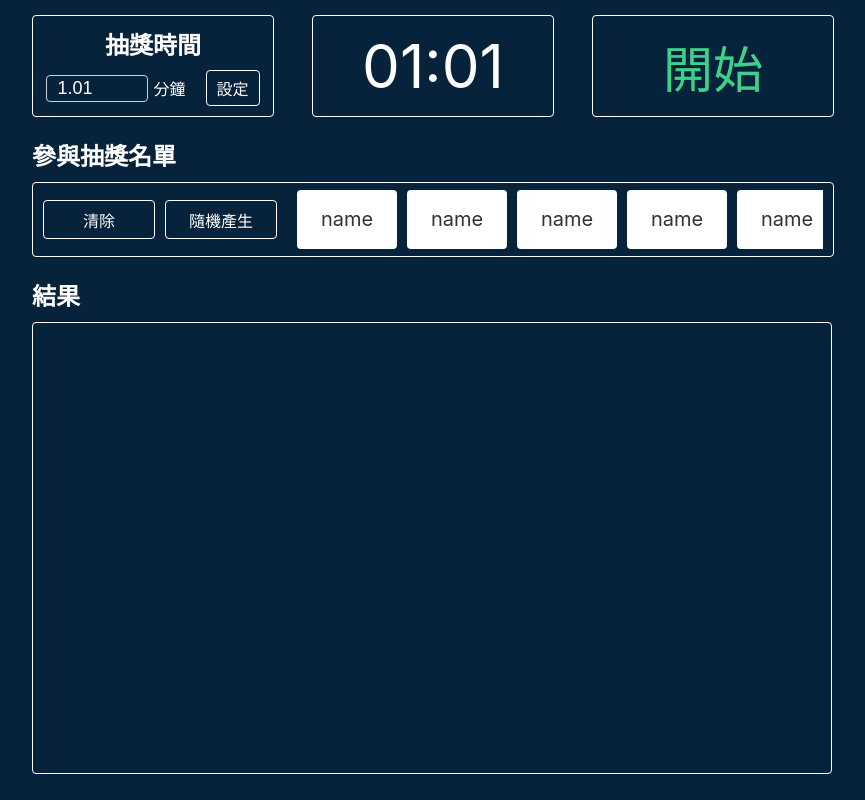
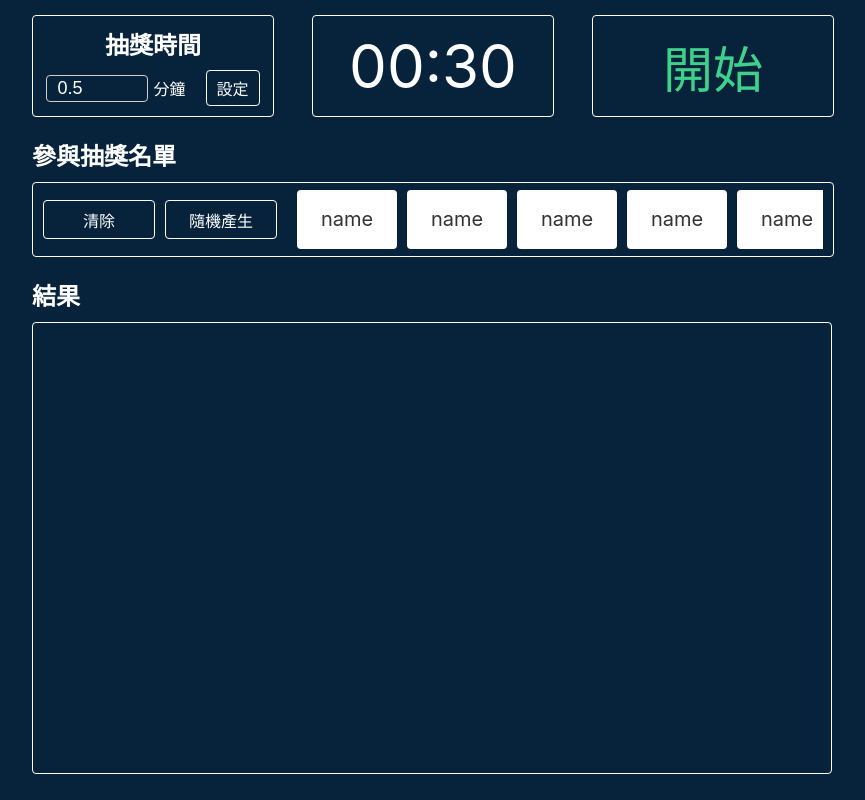
Before and after one commit to Dannyisadog/lottery, a React (Create React App) app: page / in a window 1280 px wide. Shown: the whole page, without its empty margins (208-1073 px from the left). Built offline with nearby package versions, Linux system fonts and the light colour scheme.

Commit message:
feat: remove alert

```diff
--- a/src/Lottery/CountdownArea/index.js
+++ b/src/Lottery/CountdownArea/index.js
@@ -64,7 +64,6 @@ const CountdownArea = () => {
         }
         store.dispatch(action);
         clearInterval(countDownTimer)
-        alert("時間到")
       }
 
       console.log(remain);
--- a/src/Lottery/TimeSetting/index.js
+++ b/src/Lottery/TimeSetting/index.js
@@ -76,7 +76,7 @@ const TimeSetting = () => {
     if (status != countdown_status.COUNTDOWN_PENDING) return;
 
     if (!time || time <= 0 || time > 5) {
-      alert("請輸入 0 ~ 5 之間的數目");
+      alert("請輸入 0 ~ 5 之間的數字");
       return;
     }
 
@@ -102,7 +102,7 @@ const TimeSetting = () => {
     <Container status={status}>
       <div className="title">抽獎時間</div>
       <div className="setting-block">
-        <input ref={minuteRef} type="number" defaultValue="1.01" />
+        <input ref={minuteRef} type="number" defaultValue="0.5" />
         <div className="suffix">分鐘</div>
         <div className="apply-button" onClick={setTime}>設定</div>
       </div>
```
